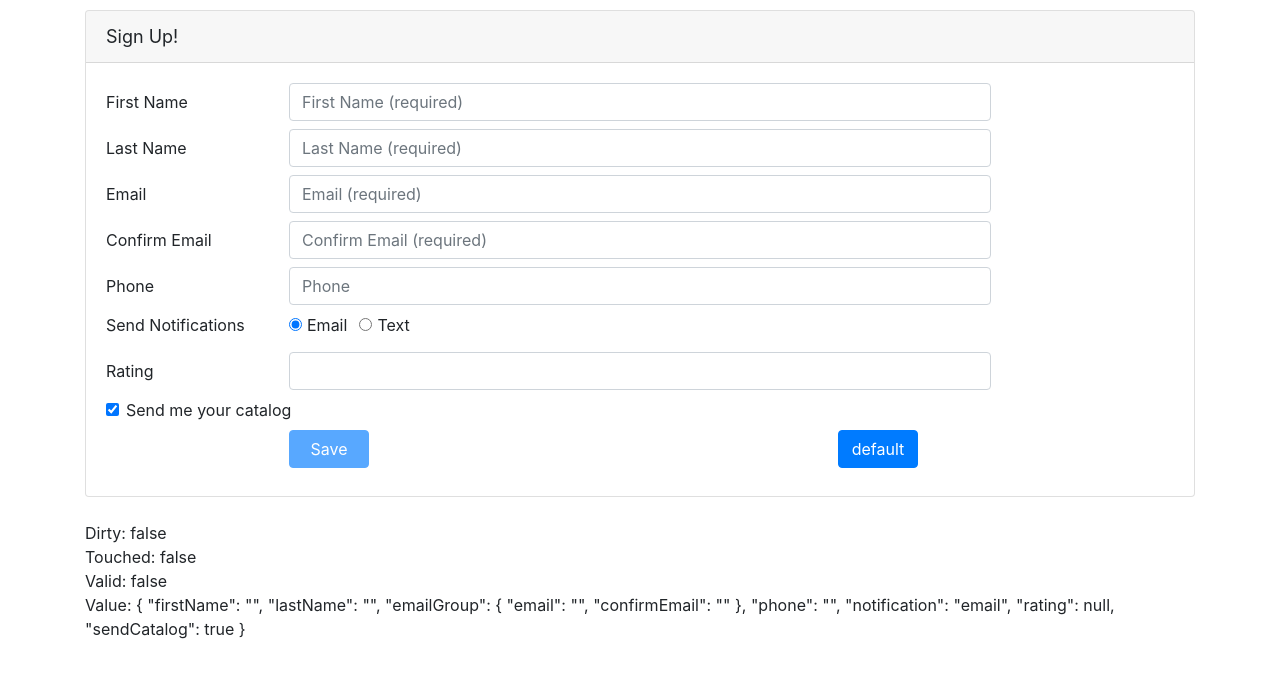
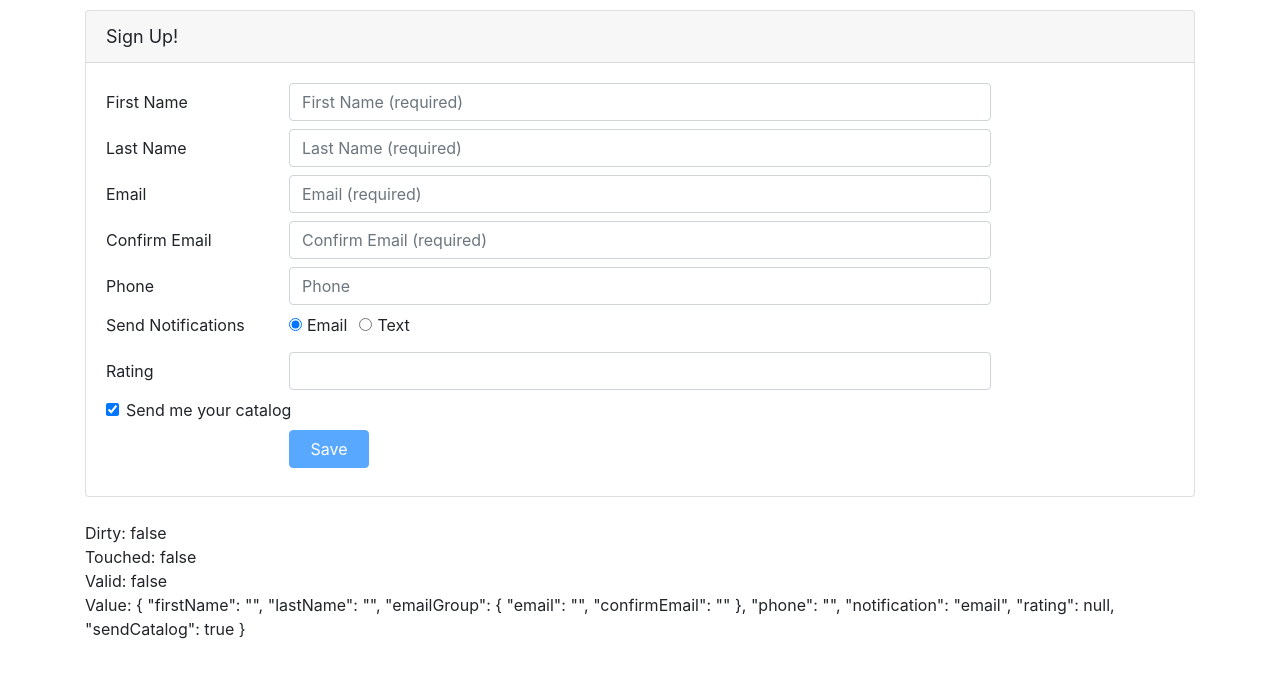
Before and after one commit to duchiha/Angular-Reactive-Forms, an Angular app in the folder reactive-forms-demo/: page / in a window 1280 px wide. Shown: the top 678 px of the page. Built offline with nearby package versions, Linux system fonts and the light colour scheme.

Commit message:
delete patchValue and setValue

```diff
--- a/reactive-forms-demo/src/app/components/customer/customer.component.html
+++ b/reactive-forms-demo/src/app/components/customer/customer.component.html
@@ -141,12 +141,6 @@
                         Save
                     </button>
                 </div>
-                <div class="offset-md-2 col-md-4">
-                    <button class="btn btn-primary mr-3" type="button" style="width:80px"
-                        (click)="emailDefaultValues()">
-                        default
-                    </button>
-                </div>
             </div>
         </form>
     </div>
--- a/reactive-forms-demo/src/app/components/customer/customer.component.ts
+++ b/reactive-forms-demo/src/app/components/customer/customer.component.ts
@@ -48,21 +48,6 @@ export class CustomerComponent implements OnInit {
     })
   }
 
-  defaultValues(): void {
-    this.signUpForm.setValue({
-      firstName: 'Fire',
-      lastName: 'Fist',
-      email: 'fire.fist@gmail.com',
-      sendCatalog: true,
-    })
-  }
-
-  emailDefaultValues(): void {
-    this.signUpForm.patchValue({
-      email: 'fire.fist@gmail.com',
-    })
-  }
-
   save(): void {
     console.log('Saving...');
   }
```
